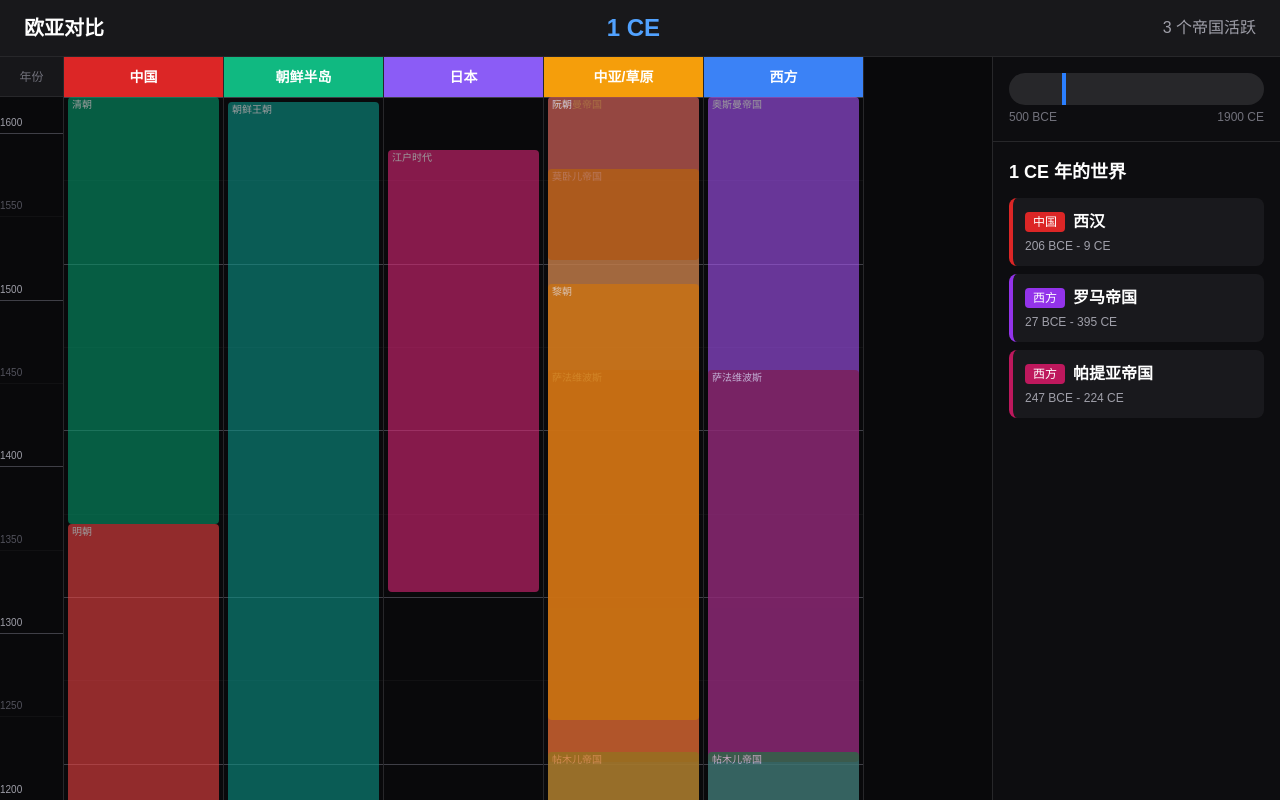
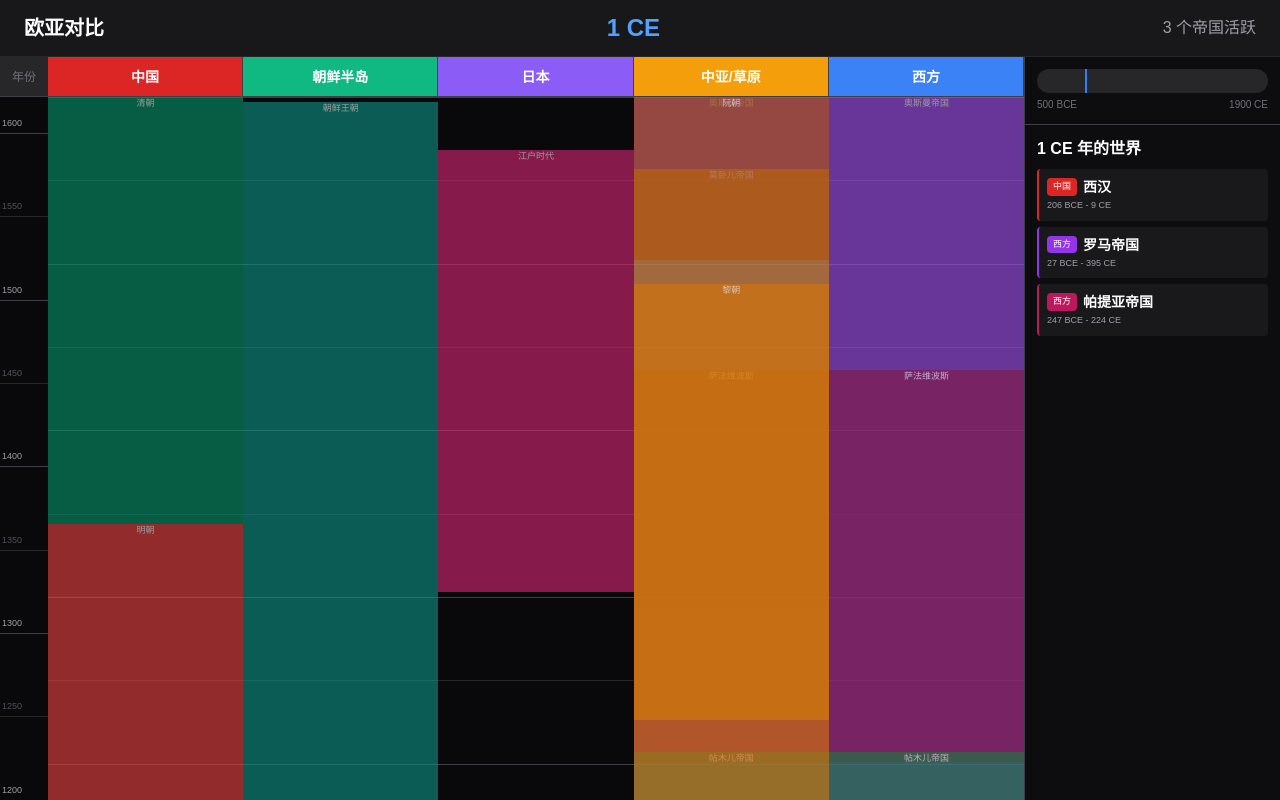
Before and after one commit to Ruciazyt/history, a Next.js app: page /zh/world in a window 1280 px wide. Built offline with nearby package versions, Linux system fonts and the light colour scheme.

Commit message:
feat: 隐藏滚动条，格子紧密排列

```diff
--- a/src/components/world/WorldTimeline.tsx
+++ b/src/components/world/WorldTimeline.tsx
@@ -7,7 +7,6 @@ import {
   type WorldBoundary
 } from '@/lib/history/data/worldBoundaries';
 
-// 格式化年份
 function formatYear(year: number): string {
   if (year < 0) return `${Math.abs(year)} BCE`;
   return `${year} CE`;
@@ -18,7 +17,6 @@ function formatYearShort(year: number): string {
   return `${year}`;
 }
 
-// 地区配置
 const REGIONS = [
   { key: 'china', name: '中国', color: '#DC2626' },
   { key: 'korea', name: '朝鲜半岛', color: '#10B981' },
@@ -44,7 +42,6 @@ export function WorldTimeline({ minYear, maxYear }: WorldTimelineProps) {
   const [year, setYear] = React.useState(1);
   const scrollContainerRef = React.useRef<HTMLDivElement>(null);
 
-  // 获取所有帝国数据（去重）
   const allBoundaries = React.useMemo(() => {
     const combined = [...eurasianBoundaries, ...eastAsiaBoundaries];
     const seen = new Set<string>();
@@ -56,7 +53,6 @@ export function WorldTimeline({ minYear, maxYear }: WorldTimelineProps) {
     });
   }, []);
 
-  // 按地区分组帝国
   const regionsData = React.useMemo(() => {
     return REGIONS.map(region => {
       let boundaries: WorldBoundary[];
@@ -86,14 +82,12 @@ export function WorldTimeline({ minYear, maxYear }: WorldTimelineProps) {
     });
   }, [allBoundaries]);
 
-  // 当前活跃帝国
   const activeEmpires = React.useMemo(() => {
     return allBoundaries.filter(b =>
       b.properties.startYear <= year && b.properties.endYear >= year
     );
   }, [allBoundaries, year]);
 
-  // 生成年份刻度
   const yearMarks = React.useMemo(() => {
     const result: { year: number; major: boolean }[] = [];
     for (let y = maxYear; y >= minYear; y -= 50) {
@@ -102,7 +96,6 @@ export function WorldTimeline({ minYear, maxYear }: WorldTimelineProps) {
     return result;
   }, [minYear, maxYear]);
 
-  // 滚动到当前年份
   React.useEffect(() => {
     if (scrollContainerRef.current) {
       const container = scrollContainerRef.current;
@@ -113,7 +106,6 @@ export function WorldTimeline({ minYear, maxYear }: WorldTimelineProps) {
     }
   }, [year, minYear, maxYear]);
 
-  // 计算时间块位置
   const getBlockStyle = (startYear: number, endYear: number) => {
     const totalYears = maxYear - minYear;
     const topPercent = ((maxYear - Math.min(endYear, maxYear)) / totalYears) * 100;
@@ -124,11 +116,9 @@ export function WorldTimeline({ minYear, maxYear }: WorldTimelineProps) {
     };
   };
 
-  // 处理滚动 - 同步所有列
   const handleScroll = (e: React.UIEvent<HTMLDivElement>) => {
     const container = e.currentTarget;
     const scrollTop = container.scrollTop;
-    // 同步所有滚动容器
     document.querySelectorAll('.sync-scroll').forEach((el) => {
       if (el !== container) {
         (el as HTMLDivElement).scrollTop = scrollTop;
@@ -136,18 +126,8 @@ export function WorldTimeline({ minYear, maxYear }: WorldTimelineProps) {
     });
   };
 
-  // 隐藏滚动条的样式
-  const scrollbarHiddenStyle = {
-    scrollbarWidth: 'none' as const,
-    msOverflowStyle: 'none' as const,
-    '&::-webkit-scrollbar': {
-      display: 'none' as const,
-    },
-  };
-
   return (
     <div className="h-screen flex flex-col bg-zinc-950 text-white">
-      {/* 顶部标题 */}
       <header className="bg-zinc-900 border-b border-zinc-800 px-6 py-3 flex-shrink-0">
         <div className="flex items-center justify-between">
           <h1 className="text-xl font-bold">欧亚对比</h1>
@@ -156,27 +136,25 @@ export function WorldTimeline({ minYear, maxYear }: WorldTimelineProps) {
         </div>
       </header>
 
-      {/* 主内容 */}
       <div className="flex-1 flex overflow-hidden">
         {/* 左侧年份列 */}
-        <div className="w-16 flex-shrink-0 flex flex-col border-r border-zinc-800">
-          <div className="h-10 border-b border-zinc-800 bg-zinc-800/50 flex items-center justify-center text-xs text-zinc-500">
+        <div className="w-12 flex-shrink-0 flex flex-col border-r-0">
+          <div className="h-10 border-b border-zinc-700 bg-zinc-800 flex items-center justify-center text-xs text-zinc-500">
             年份
           </div>
           <div
             ref={scrollContainerRef}
             className="flex-1 overflow-y-auto sync-scroll"
             onScroll={handleScroll}
-            style={scrollbarHiddenStyle}
           >
             <div className="relative" style={{ height: '4000px' }}>
               {yearMarks.map(y => (
                 <div
                   key={y.year}
-                  className={`absolute w-full ${y.major ? 'border-zinc-700' : 'border-zinc-800/30'} border-b`}
+                  className={`absolute w-full ${y.major ? 'border-zinc-700' : 'border-zinc-800'} border-b`}
                   style={{ top: `${((maxYear - y.year) / (maxYear - minYear)) * 100}%` }}
                 >
-                  <span className={`text-[10px] ${y.major ? 'text-zinc-400' : 'text-zinc-600'}`}>
+                  <span className={`text-[9px] pl-0.5 ${y.major ? 'text-zinc-400' : 'text-zinc-600'}`}>
                     {formatYearShort(y.year)}
                   </span>
                 </div>
@@ -189,12 +167,12 @@ export function WorldTimeline({ minYear, maxYear }: WorldTimelineProps) {
           </div>
         </div>
 
-        {/* 中间地区列 */}
-        <div className="flex-1 flex overflow-hidden">
+        {/* 中间地区列 - 紧密排列无间隙 */}
+        <div className="flex-1 flex">
           {regionsData.map(region => (
-            <div key={region.key} className="flex-shrink-0 w-40 flex flex-col border-r border-zinc-800">
+            <div key={region.key} className="flex-1 flex flex-col border-r-0">
               <div
-                className="h-10 flex items-center justify-center text-sm font-bold flex-shrink-0"
+                className="h-10 flex items-center justify-center text-sm font-bold flex-shrink-0 border-b border-r border-zinc-700"
                 style={{ backgroundColor: region.color }}
               >
                 {region.name}
@@ -202,13 +180,12 @@ export function WorldTimeline({ minYear, maxYear }: WorldTimelineProps) {
               <div
                 className="flex-1 overflow-y-auto sync-scroll"
                 onScroll={handleScroll}
-                style={scrollbarHiddenStyle}
               >
                 <div className="relative" style={{ height: '4000px' }}>
                   {yearMarks.map(y => (
                     <div
                       key={y.year}
-                      className={`absolute w-full ${y.major ? 'border-zinc-700' : 'border-zinc-800/30'} border-b`}
+                      className={`absolute w-full ${y.major ? 'border-zinc-700' : 'border-zinc-800'} border-b`}
                       style={{ top: `${((maxYear - y.year) / (maxYear - minYear)) * 100}%` }}
                     />
                   ))}
@@ -223,7 +200,7 @@ export function WorldTimeline({ minYear, maxYear }: WorldTimelineProps) {
                     return (
                       <div
                         key={idx}
-                        className={`absolute left-1 right-1 rounded px-1 text-[10px] text-white overflow-hidden ${
+                        className={`absolute left-0 right-0 px-0.5 text-[9px] text-white overflow-hidden ${
                           isActive ? 'ring-1 ring-white shadow-lg' : 'opacity-60'
                         }`}
                         style={{
@@ -232,7 +209,7 @@ export function WorldTimeline({ minYear, maxYear }: WorldTimelineProps) {
                           zIndex: isActive ? 10 : 1,
                         }}
                       >
-                        <div className="font-medium truncate">{empire.properties.name}</div>
+                        <div className="font-medium truncate text-center">{empire.properties.name}</div>
                       </div>
                     );
                   })}
@@ -242,13 +219,12 @@ export function WorldTimeline({ minYear, maxYear }: WorldTimelineProps) {
           ))}
         </div>
 
-        {/* 右侧：当前年份详情 */}
-        <div className="w-72 flex-shrink-0 flex flex-col border-l border-zinc-800 bg-zinc-900/30">
-          {/* 年份滑块 */}
-          <div className="p-4 border-b border-zinc-800 flex-shrink-0">
-            <div className="relative h-8 bg-zinc-800 rounded-full">
+        {/* 右侧详情 */}
+        <div className="w-64 flex-shrink-0 flex flex-col border-l border-zinc-700 bg-zinc-900/30">
+          <div className="p-3 border-b border-zinc-700 flex-shrink-0">
+            <div className="relative h-6 bg-zinc-800 rounded-full">
               <div
-                className="absolute top-0 bottom-0 w-1 bg-blue-500"
+                className="absolute top-0 bottom-0 w-0.5 bg-blue-500"
                 style={{ left: `${((year - minYear) / (maxYear - minYear)) * 100}%` }}
               />
               <input
@@ -260,18 +236,17 @@ export function WorldTimeline({ minYear, maxYear }: WorldTimelineProps) {
                 className="absolute inset-0 w-full h-full opacity-0 cursor-pointer"
               />
             </div>
-            <div className="flex justify-between text-xs text-zinc-500 mt-1">
+            <div className="flex justify-between text-[10px] text-zinc-500 mt-1">
               <span>{formatYear(minYear)}</span>
               <span>{formatYear(maxYear)}</span>
             </div>
           </div>
 
-          {/* 当前年份详情 */}
-          <div className="flex-1 p-4 overflow-y-auto">
-            <h3 className="text-lg font-bold mb-3">{formatYear(year)} 年的世界</h3>
+          <div className="flex-1 p-3 overflow-y-auto">
+            <h3 className="text-base font-bold mb-2">{formatYear(year)} 年的世界</h3>
 
             {activeEmpires.length > 0 ? (
-              <div className="space-y-2">
+              <div className="space-y-1.5">
                 {activeEmpires.map((empire, idx) => {
                   const region = REGIONS.find(r => {
                     const name = empire.properties.name;
@@ -285,19 +260,19 @@ export function WorldTimeline({ minYear, maxYear }: WorldTimelineProps) {
                   return (
                     <div
                       key={idx}
-                      className="p-3 rounded-lg bg-zinc-800/50 border-l-4"
+                      className="p-2 rounded bg-zinc-800/50 border-l-2"
                       style={{ borderLeftColor: empire.properties.color }}
                     >
-                      <div className="flex items-center gap-2">
+                      <div className="flex items-center gap-1.5">
                         <span
-                          className="px-2 py-0.5 text-xs text-white rounded"
+                          className="px-1.5 py-0.5 text-[9px] text-white rounded"
                           style={{ backgroundColor: empire.properties.color }}
                         >
                           {region?.name || '其他'}
                         </span>
-                        <span className="font-bold">{empire.properties.name}</span>
+                        <span className="font-bold text-sm">{empire.properties.name}</span>
                       </div>
-                      <div className="text-xs text-zinc-400 mt-1">
+                      <div className="text-[9px] text-zinc-400 mt-0.5">
                         {formatYear(empire.properties.startYear)} - {formatYear(empire.properties.endYear)}
                       </div>
                     </div>
@@ -305,11 +280,21 @@ export function WorldTimeline({ minYear, maxYear }: WorldTimelineProps) {
                 })}
               </div>
             ) : (
-              <div className="text-zinc-500 text-center py-8">该时期无记录</div>
+              <div className="text-zinc-500 text-center py-6 text-sm">该时期无记录</div>
             )}
           </div>
         </div>
       </div>
+
+      <style jsx global>{`
+        .sync-scroll::-webkit-scrollbar {
+          display: none !important;
+        }
+        .sync-scroll {
+          -ms-overflow-style: none !important;
+          scrollbar-width: none !important;
+        }
+      `}</style>
     </div>
   );
 }
```
